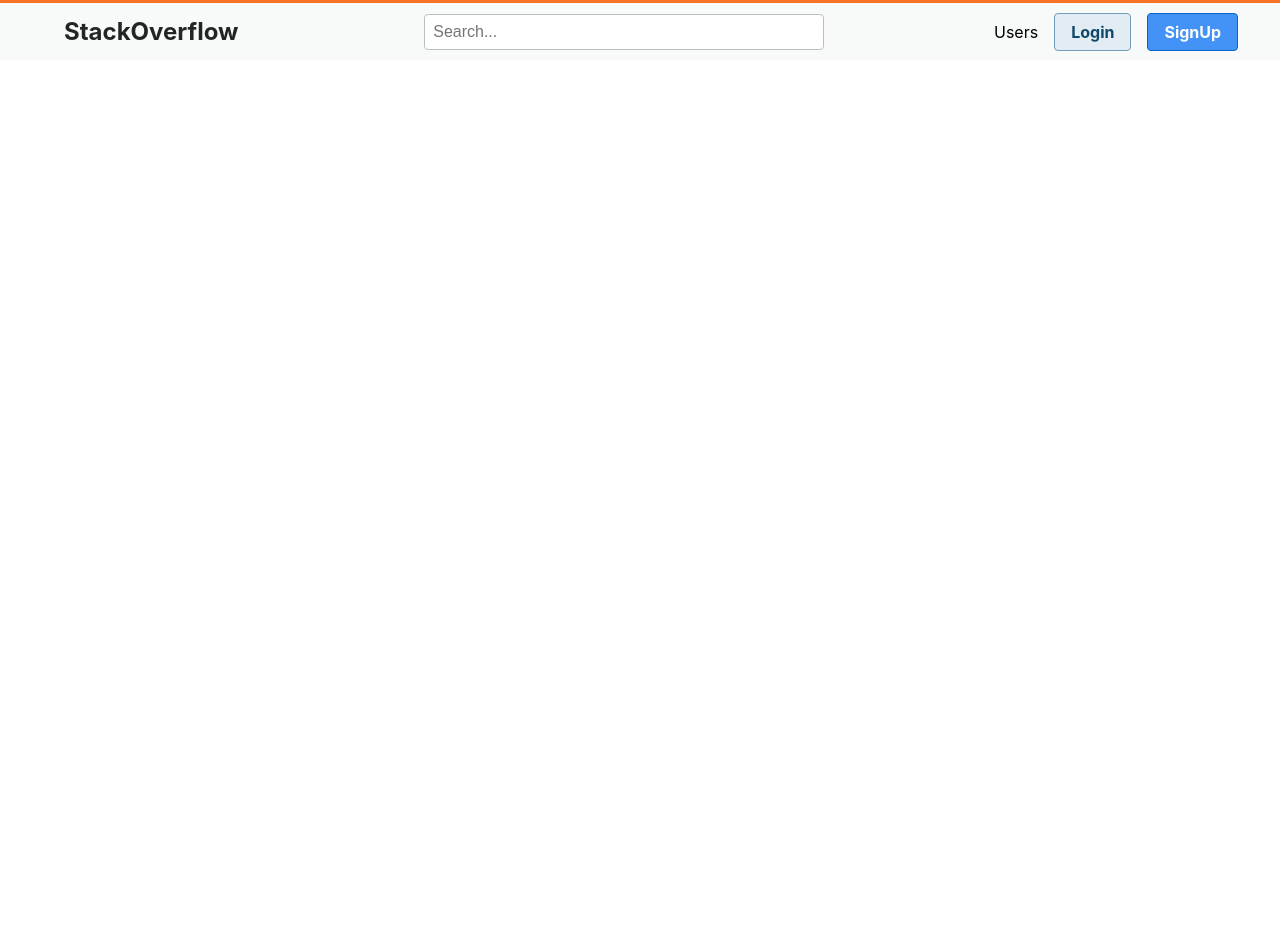
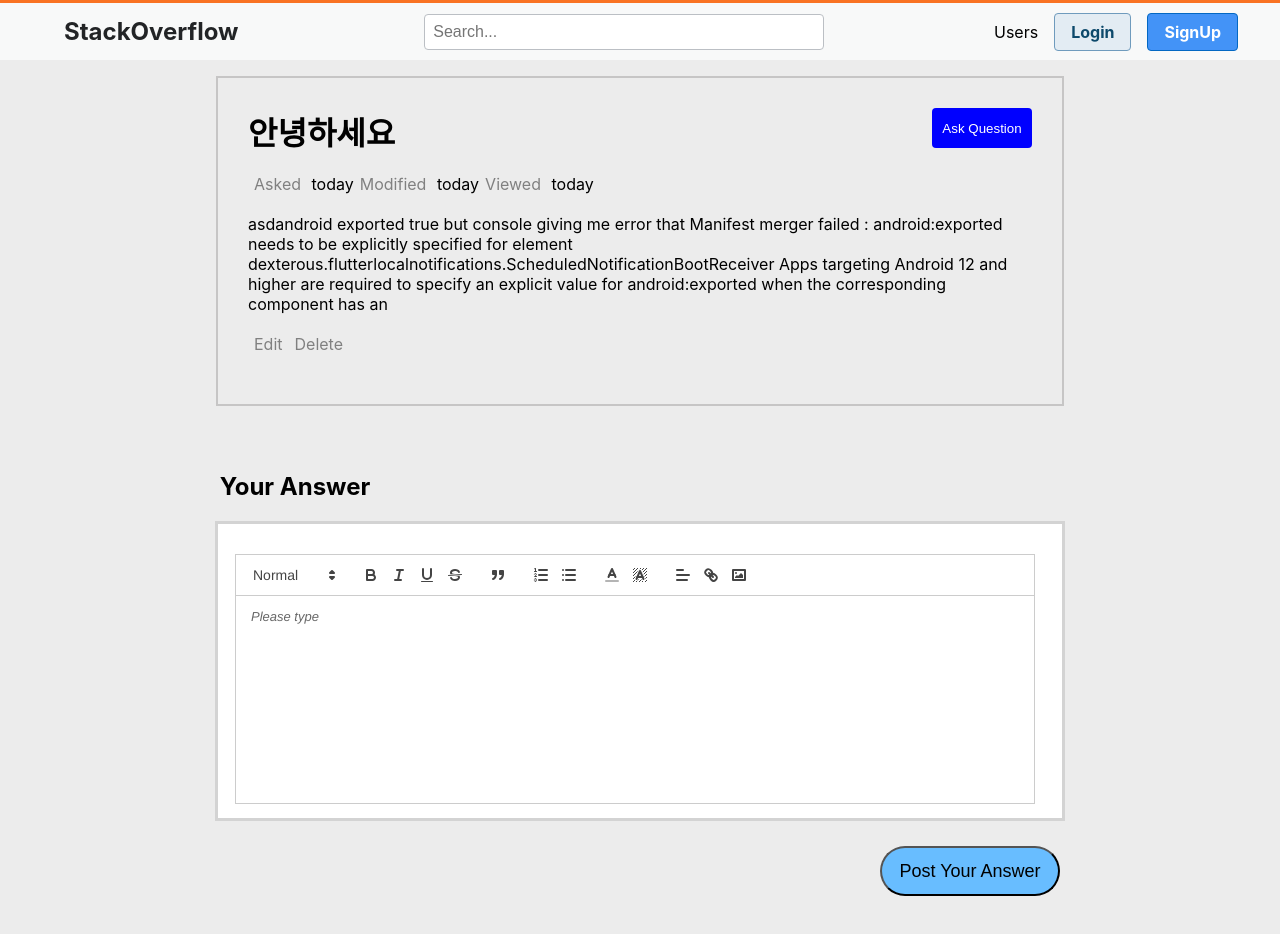
Before and after one commit to codestates-seb/seb43_pre_013, a React (Create React App) app in the folder client/: page /answer in a window 1280 px wide. Shown: the top 934 px of the page. Before the commit the page ends 800 px from the top, so only its background shows below. Built offline with nearby package versions, Linux system fonts and the light colour scheme.

Commit message:
feat: 에러페이지작성

```diff
--- a/client/src/App.js
+++ b/client/src/App.js
@@ -1,5 +1,4 @@
 // import React from "react";
-// // import { Counter } from "./features/counter/Counter";
 //컴포넌트
 import NavigationBar from "./components/NavigationBar";
 import AskQuestion from "./components/AskQuestion";
@@ -9,6 +8,7 @@ import MainPage from "./pages/MainPage";
 import Login from "./pages/Login";
 import UserInfo from "./pages/UserInfo";
 import QuestionAskPage from "./pages/QuestionAskPage";
+import ErrorPage from "./pages/ErrorPage";
 
 import { Route, Routes } from "react-router-dom";
 import styled from "styled-components";
@@ -18,14 +18,14 @@ function App() {
     <div className="App">
       <NavigationBar />
       <ContentWrapper>
-        {/* <Counter /> */}
         <Routes>
           <Route path="/" element={<MainPage />}></Route>
           <Route path="/login" element={<Login />}></Route>
           <Route path="/userinfo" element={<UserInfo />}></Route>
           <Route path="/question" element={<UserInfo />}></Route>
-          <Route path="/test" element={<QuestionAskPage />}></Route>
+          <Route path="/answer" element={<QuestionAskPage />}></Route>
           <Route path="/ask" element={<AskQuestion />}></Route>
+          <Route path="/*" element={<ErrorPage />} />
         </Routes>
       </ContentWrapper>
     </div>
--- a/client/src/components/QuestionDetail.js
+++ b/client/src/components/QuestionDetail.js
@@ -33,8 +33,8 @@ export default QuetionDetail;
 const Container = styled.div`
   display: flex;
   flex-direction: column;
-  border: 3px solid black;
-  width: 800px;
+  border: 2px solid #c6c5c5;
+  width: 53rem;
   /* height: px; */
   box-sizing: border-box;
   padding: 30px;
--- /dev/null
+++ b/client/src/pages/ErrorPage.js
@@ -0,0 +1,16 @@
+import styled from "styled-components";
+
+const ErrorWrapper = styled.h1`
+  min-height: calc(100vh - 60px); //스크롤 했을 시 배경색이 달라지는 문제점 해결
+  background-color: #ececec;
+  display: flex;
+  justify-content: center; //상하기준 중심
+  align-items: center; //좌우기준 중심
+  font-size: 4em;
+`;
+
+const ErrorPage = () => {
+  return <ErrorWrapper>Page Not Found</ErrorWrapper>;
+};
+
+export default ErrorPage;
--- a/client/src/pages/QuestionAskPage.js
+++ b/client/src/pages/QuestionAskPage.js
@@ -1,27 +1,27 @@
 import styled from "styled-components";
-
-// import AskQuestion from "../components/AskQuestion";
-import QuetionDetail from "../components/QuestionDetail";
+import QuestionDetail from "../components/QuestionDetail";
 import Answer from "../components/Answer";
-// const Container = styled.div``;
-
-// const Message = styled.h1`
-//   font-size: 2rem;
-// `;
 
 const QuestionAskPage = () => {
   return (
     <ContentWrapper>
-      <QuetionDetail></QuetionDetail>
+      <QuestionDetailWrapper>
+        <QuestionDetail></QuestionDetail>
+      </QuestionDetailWrapper>
       <Answer></Answer>
     </ContentWrapper>
   );
 };
 
+const QuestionDetailWrapper = styled.div`
+  margin: 1rem; // margin 값 설정
+`;
+
 const ContentWrapper = styled.div`
   display: flex;
   flex-direction: column;
   align-items: center; // 수직 중앙 정렬
+  background-color: #ececec;
 `;
 
 export default QuestionAskPage;
```
